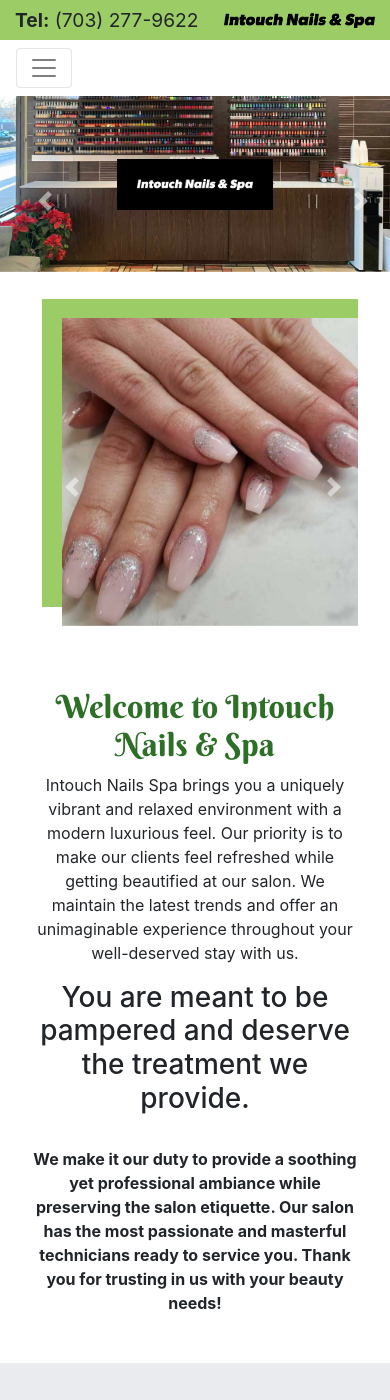
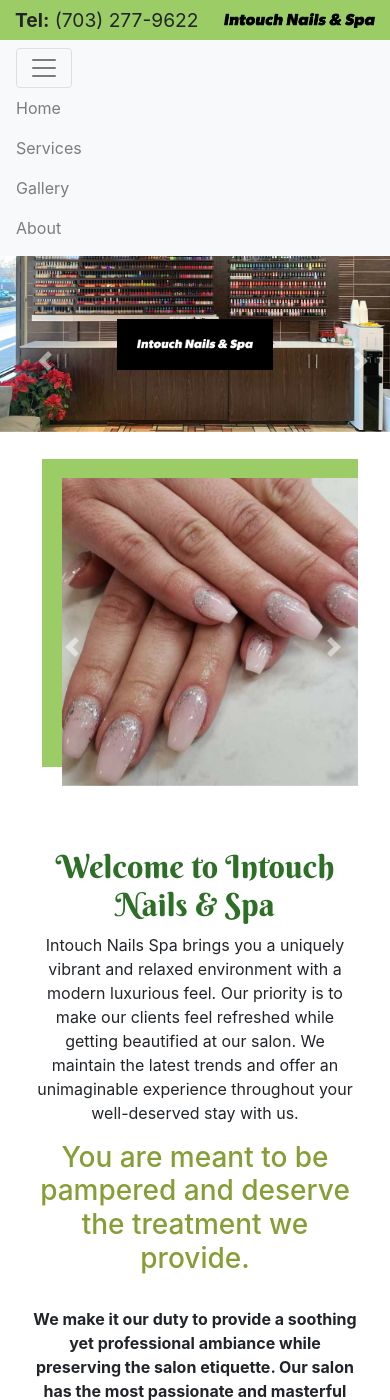
Before and after one commit to aquiambao/Intouch-Nail-Webpage, a PHP site: page / in a window 390 px wide. Shown: the top 1400 px of the page. Run offline with PHP 8.4, Linux system fonts and the light colour scheme.

Commit message:
mobile update

```diff
--- a/index.html
+++ b/index.html
@@ -13,31 +13,31 @@
     <title>Intouch Nails and Spa</title>
   </head>
   <body>
-    <header class="fixed">
+    <header class="sticky-top">
       <div class="jumbotron-fluid">
         <div class="container-fluid top">
           <span><strong>Tel:</strong> (703) 277-9622</span>
           <img src="./images/logo-dark.png" alt="Company logo.">
         </div>
 
-        <nav class="navbar navbar-expand-lg navbar-light container">
+        <nav class="navbar navbar-expand-lg navbar-light">
           <button class="navbar-toggler" type="button" data-toggle="collapse" data-target="#navbarSupportedContent" aria-controls="navbarSupportedContent" aria-expanded="false" aria-label="Toggle navigation">
             <span class="navbar-toggler-icon"></span>
           </button>
 
-          <div class="collapse navbar-collapse" id="navbarSupportedContent">
+          <div class="collapse navbar-collapse container" id="navbarSupportedContent">
             <ul class="navbar-nav">
               <li class="nav-item">
-                <a class="nav-link" href="#">Home</a>
+                <a class="nav-link" href="#carousel">Home</a>
               </li>
               <li class="nav-item">
-                <a class="nav-link" href="#">Services</a>
+                <a class="nav-link" href="#Services">Services</a>
               </li>
               <li class="nav-item">
-                <a class="nav-link" href="#">Gallery</a>
+                <a class="nav-link" href="#gallery">Gallery</a>
               </li>
               <li class="nav-item">
-                <a class="nav-link" href="#">About</a>
+                <a class="nav-link" href="#about">About</a>
               </li>
             </ul>
           </div>
@@ -77,7 +77,8 @@
         </div>
       </div>
     </section>
-    <section class="jumbotron-fluid">
+
+    <section class="jumbotron-fluid" id="About">
       <div class="container-fluid gallery">
         <div class="img-gallery">
           <div id="carouselExampleControls" class="carousel slide images" data-ride="carousel">
@@ -291,7 +292,7 @@
       </div>
     </section>
 
-    <footer class="jumbotron-fluid">
+    <footer class="jumbotron-fluid" id="about">
       <div class="container-fluid footer">
         <img src="./images/logo-dark.png" alt="Logo">
         <div class="hours">
--- a/resources/style.css
+++ b/resources/style.css
@@ -10,7 +10,7 @@ h1 {
 }
 
 .container {
-  background-color: white;
+  background-color: #F8F9FA;
 }
 
 .top {
@@ -37,7 +37,6 @@ flex: 1;
 margin: auto !important;
 display: flex;
 justify-content: space-between;
-background-color: white;
 }
 
 .bg-light {
@@ -100,6 +99,10 @@ background-color: white;
 
 .mission {
   width: 40%;
+}
+
+.mission h3{
+  color: #859E35;
 }
 
 .icons {
@@ -201,6 +204,7 @@ footer {
   .footer {
     padding: 5rem 5rem;
     justify-content: center;
+    border-top: 10px solid #859E35;
   }
 
   .hours {
```
